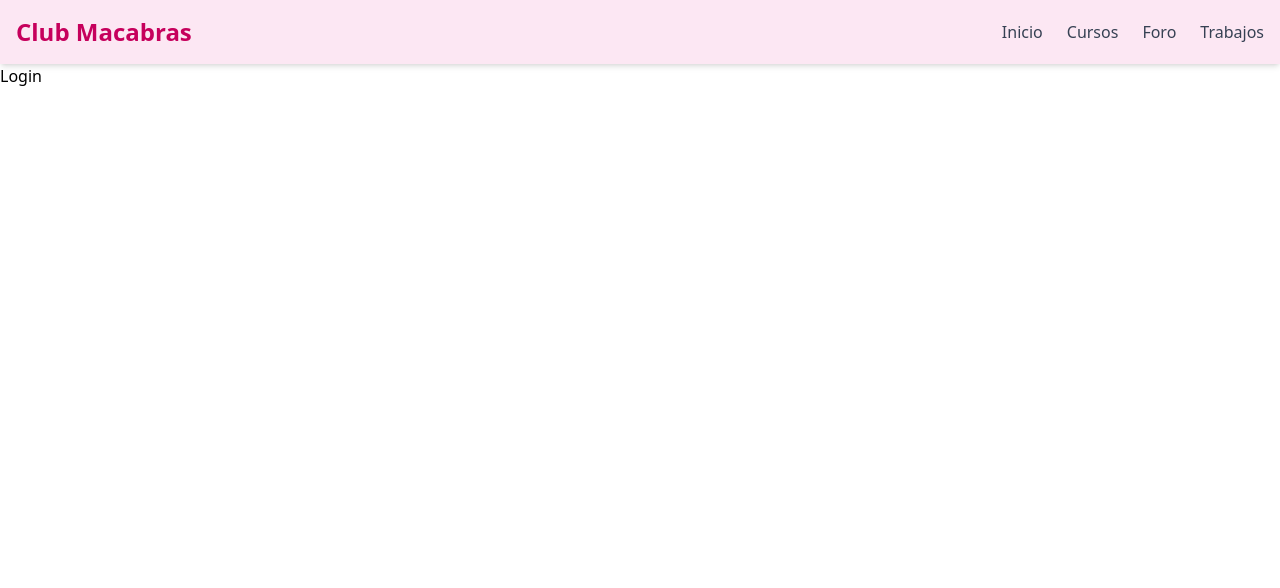
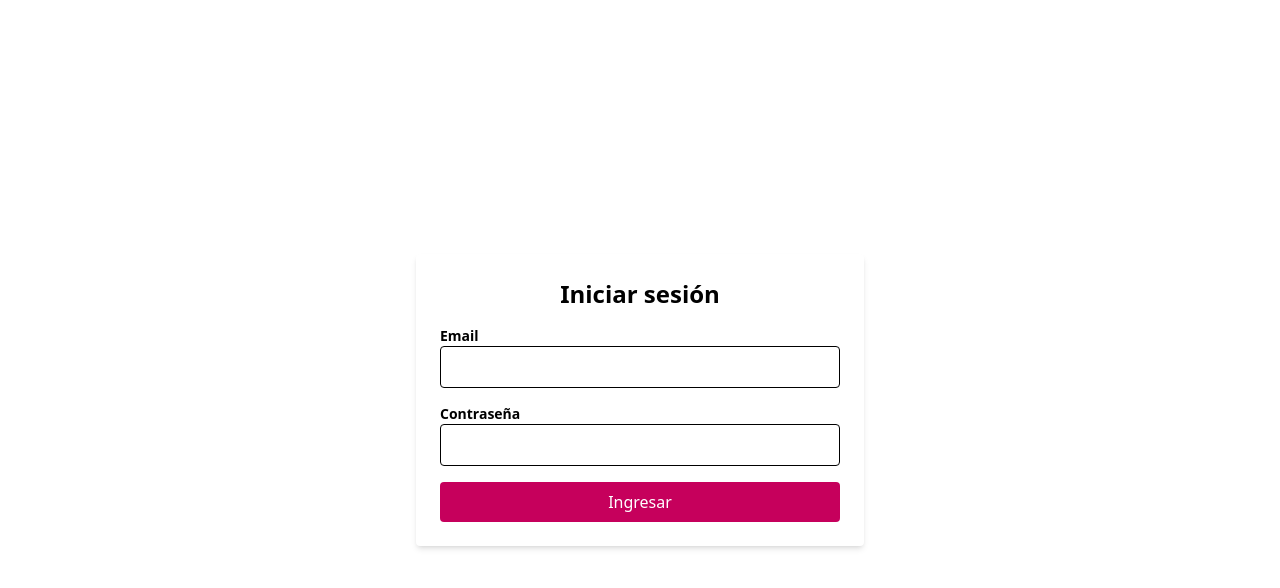
Before and after one commit to MicaelaKloster/Club-Macabras, a React (Vite) app in the folder frontend/: page /login in a window 1280 px wide. Shown: the top 588 px of the page. Built offline with nearby package versions, Linux system fonts and the light colour scheme.

Commit message:
Login hrcho y funcionando

```diff
--- a/frontend/index.html
+++ b/frontend/index.html
@@ -5,7 +5,7 @@
     <link rel="icon" type="image/svg+xml" href="/vite.svg" />
     <link href="/src/style.css" rel="stylesheet">
     <meta name="viewport" content="width=device-width, initial-scale=1.0" />
-    <title>Vite + React</title>
+    <title>Club Macabras</title>
   </head>
   <body>
     <div id="root"></div>
--- /dev/null
+++ b/frontend/src/context/AuthContext.jsx
@@ -0,0 +1,26 @@
+import { createContext, useContext, useState } from "react";
+
+// Creamos el contexto
+const AuthContext = createContext();
+
+// Hook personalizado para usar el contexto
+export const useAuth = () => useContext(AuthContext);
+
+// Componente proveedor del contexto
+export const AuthProvider = ({ children }) => {
+    const [usuario, setUsuario] = useState(null); // o un objeto con info del usuario
+
+    const login = (usuarioData) => {
+        setUsuario(usuarioData);
+    };
+
+    const logout = () => {
+        setUsuario(null);
+    };
+
+    return (
+        <AuthContext.Provider value={{ usuario, login, logout }}>
+            {children}
+        </AuthContext.Provider>
+    );
+};
--- /dev/null
+++ b/frontend/src/layouts/LayoutPrivado.jsx
@@ -0,0 +1,15 @@
+import Header from '../components/Header';
+import { Outlet } from 'react-router-dom';
+
+const LayoutPrivado = () => {
+  return (
+    <div className="min-h-screen bg-gray-50">
+      <Header />
+      <main className="p-6">
+        <Outlet />
+      </main>
+    </div>
+  );
+};
+
+export default LayoutPrivado;
--- /dev/null
+++ b/frontend/src/layouts/LayoutPublico.jsx
@@ -0,0 +1,14 @@
+import { Outlet } from 'react-router-dom';
+
+const LayoutPublico = ({ children }) => {
+    return (
+        <div className="bg-white min-h-screen flex items-center justify-center">
+            <div className="w-full max-w-md p-6 bg-white rounded shadow-md">
+                {children}
+                <Outlet />
+            </div>
+        </div>
+    );
+};
+
+export default LayoutPublico;
--- a/frontend/src/main.jsx
+++ b/frontend/src/main.jsx
@@ -2,9 +2,12 @@ import './index.css';
 import React from 'react';
 import ReactDOM from 'react-dom/client';
 import AppRouter from './routes/AppRouter.jsx';
+import { AuthProvider } from './context/AuthContext.jsx';
 
 ReactDOM.createRoot(document.getElementById('root')).render(
   <React.StrictMode>
-    <AppRouter />
+    <AuthProvider>
+      <AppRouter />
+    </AuthProvider>
   </React.StrictMode>
 );
--- a/frontend/src/pages/Login.jsx
+++ b/frontend/src/pages/Login.jsx
@@ -1,2 +1,72 @@
-const Login = () => <h2>Login</h2>;
+import { useState } from "react";
+import { useNavigate } from "react-router-dom";
+import { useAuth } from "../context/AuthContext";
+import axios from "axios";
+
+const Login = () => {
+  const [email, setEmail] = useState("");
+  const [contraseña, setContraseña] = useState("");
+  const [error, setError] = useState("");
+
+  const { login } = useAuth();
+  const navigate = useNavigate();
+
+  const handleSubmit = async (e) => {
+    e.preventDefault();
+    setError("");
+
+    try {
+      const { data } = await axios.post(
+        `${import.meta.env.VITE_API_URL}/auth/login`,
+        { email, contraseña }
+      );
+
+      login(data.usuario); // Guardamos en el contexto
+      localStorage.setItem("token", data.token); // Guardamos token si querés
+      console.log("Login exitoso", data.usuario);
+      navigate("/"); // Redireccionamos al home
+    } catch (err) {
+      setError(err.response?.data?.message || "Error al iniciar sesión");
+    }
+  };
+
+  return (
+    <div>
+      <h2 className="text-2xl font-bold mb-4 text-center">Iniciar sesión</h2>
+      {error && <p className="text-red-500 text-center">{error}</p>}
+
+      <form onSubmit={handleSubmit} className="space-y-4">
+        <div>
+          <label className="block text-sm font-semibold">Email</label>
+          <input
+            type="email"
+            value={email}
+            className="w-full border px-3 py-2 rounded"
+            onChange={(e) => setEmail(e.target.value)}
+            required
+          />
+        </div>
+
+        <div>
+          <label className="block text-sm font-semibold">Contraseña</label>
+          <input
+            type="password"
+            value={contraseña}
+            className="w-full border px-3 py-2 rounded"
+            onChange={(e) => setContraseña(e.target.value)}
+            required
+          />
+        </div>
+
+        <button
+          type="submit"
+          className="bg-pink-700 text-white w-full py-2 rounded hover:bg-pink-800"
+        >
+          Ingresar
+        </button>
+      </form>
+    </div>
+  );
+};
+
 export default Login;
--- a/frontend/src/routes/AppRouter.jsx
+++ b/frontend/src/routes/AppRouter.jsx
@@ -1,30 +1,35 @@
 import { BrowserRouter, Routes, Route } from 'react-router-dom';
-import Header from '../components/Header';
+import LayoutPublico from '../layouts/LayoutPublico';
+import LayoutPrivado from '../layouts/LayoutPrivado';
 
-import Login from '../pages/Login';
+import Login from '../pages/Login.jsx';
 import Registro from '../pages/Registro';
 import Cursos from '../pages/Cursos';
 import Foro from '../pages/Foro';
 import Trabajos from '../pages/Trabajos';
 import Home from '../pages/Home';
 
+import RutaPrivada from './RutaPrivada';
+
 const AppRouter = () => {
   return (
     <BrowserRouter>
-      <Header />
-      {/* Aquí van las rutas de la aplicación */}
       <Routes>
         {/* Rutas públicas */}
+        <Route element={<LayoutPublico />}>
           <Route path="/login" element={<Login />} />
           <Route path="/registro" element={<Registro />} />
+        </Route>
 
-        {/* Rutas privadas (luego agregamos protección) */}
+        {/* Rutas privadas */}
+        <Route element={<RutaPrivada><LayoutPrivado /></RutaPrivada>}>
           <Route path="/" element={<Home />} />
           <Route path="/cursos" element={<Cursos />} />
           <Route path="/foro" element={<Foro />} />
           <Route path="/trabajos" element={<Trabajos />} />
+        </Route>
 
-        {/* Página por defecto si la ruta no existe */}
+        {/* Página no encontrada */}
         <Route path="*" element={<h2>Página no encontrada</h2>} />
       </Routes>
     </BrowserRouter>
--- /dev/null
+++ b/frontend/src/routes/RutaPrivada.jsx
@@ -0,0 +1,15 @@
+import { Navigate } from "react-router-dom";
+import { useAuth } from "../context/AuthContext";
+
+const RutaPrivada = ({ children }) => {
+    const { usuario } = useAuth();
+
+    if(!usuario) {
+        // Si no hay usuario autenticado, redirigir a la página de login
+        return <Navigate to="/login" replace />;
+    }
+
+    return children;
+};
+
+export default RutaPrivada;
```
Also changed, not shown: 1 other file (tests, documents, lock files or other folders). Lines whose indentation alone changed are shown as unchanged.
